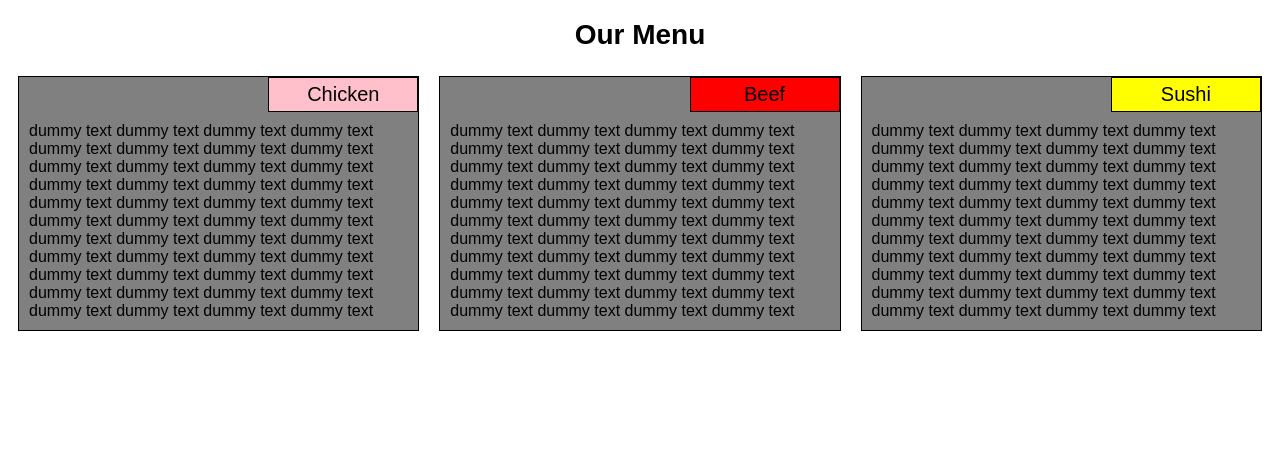
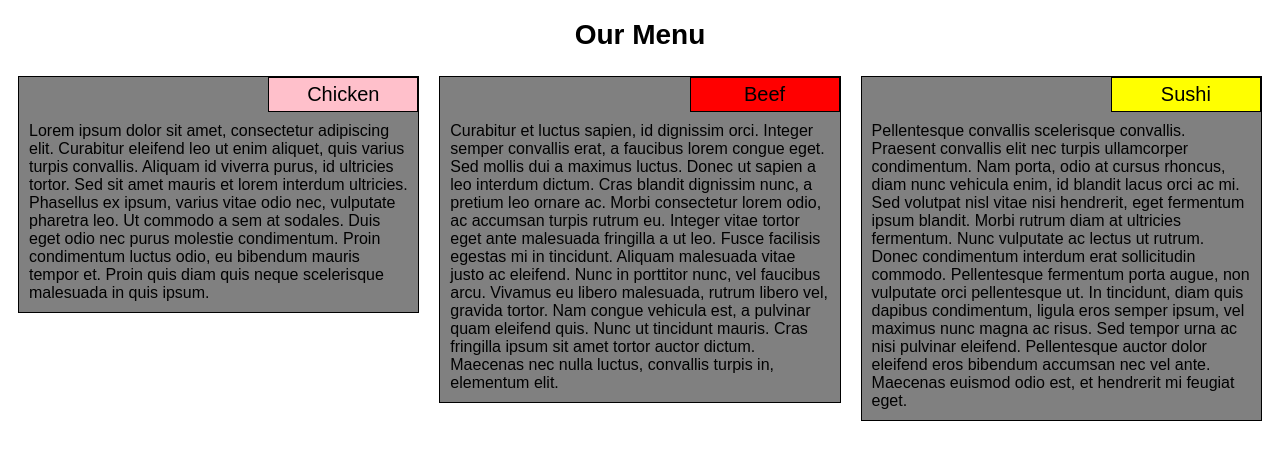
Before and after one commit to mahmudazam/coursera-test, a plain HTML site: page module_2_solution/index.html in a window 1280 px wide. Drawn offline with Linux system fonts and the light colour scheme.

Commit message:
Module 2 solution: 2nd revision

```diff
--- a/module_2_solution/css/mod_2_soln_styles.css
+++ b/module_2_solution/css/mod_2_soln_styles.css
@@ -3,6 +3,7 @@
 	box-sizing: border-box;
 	font-family: arial;
 	text-align: left;
+	word-wrap: break-word;
 }
 
 h1 {
--- a/module_2_solution/index.html
+++ b/module_2_solution/index.html
@@ -11,19 +11,19 @@
 	<div class="gridCell" id="gridCell1">
 		<section>
 			<span class="title" id="title1">Chicken</span>
-			<p class="bodyText" id="bt1"> dummy text dummy text dummy text dummy text dummy text dummy text dummy text dummy text dummy text dummy text dummy text dummy text dummy text dummy text dummy text dummy text dummy text dummy text dummy text dummy text dummy text dummy text dummy text dummy text dummy text dummy text dummy text dummy text dummy text dummy text dummy text dummy text dummy text dummy text dummy text dummy text dummy text dummy text dummy text dummy text dummy text dummy text dummy text dummy text</p>
+			<p class="bodyText" id="bt1"> Lorem ipsum dolor sit amet, consectetur adipiscing elit. Curabitur eleifend leo ut enim aliquet, quis varius turpis convallis. Aliquam id viverra purus, id ultricies tortor. Sed sit amet mauris et lorem interdum ultricies. Phasellus ex ipsum, varius vitae odio nec, vulputate pharetra leo. Ut commodo a sem at sodales. Duis eget odio nec purus molestie condimentum. Proin condimentum luctus odio, eu bibendum mauris tempor et. Proin quis diam quis neque scelerisque malesuada in quis ipsum.</p>
 		</section>
 	</div>
 	<div class="gridCell" id="gridCell2">
 		<section>
 			<span class="title" id="title2">Beef</span>
-			<p class="bodyText" id="bt2">dummy text dummy text dummy text dummy text dummy text dummy text dummy text dummy text dummy text dummy text dummy text dummy text dummy text dummy text dummy text dummy text dummy text dummy text dummy text dummy text dummy text dummy text dummy text dummy text dummy text dummy text dummy text dummy text dummy text dummy text dummy text dummy text dummy text dummy text dummy text dummy text dummy text dummy text dummy text dummy text dummy text dummy text dummy text dummy text</p>
+			<p class="bodyText" id="bt2">Curabitur et luctus sapien, id dignissim orci. Integer semper convallis erat, a faucibus lorem congue eget. Sed mollis dui a maximus luctus. Donec ut sapien a leo interdum dictum. Cras blandit dignissim nunc, a pretium leo ornare ac. Morbi consectetur lorem odio, ac accumsan turpis rutrum eu. Integer vitae tortor eget ante malesuada fringilla a ut leo. Fusce facilisis egestas mi in tincidunt. Aliquam malesuada vitae justo ac eleifend. Nunc in porttitor nunc, vel faucibus arcu. Vivamus eu libero malesuada, rutrum libero vel, gravida tortor. Nam congue vehicula est, a pulvinar quam eleifend quis. Nunc ut tincidunt mauris. Cras fringilla ipsum sit amet tortor auctor dictum. Maecenas nec nulla luctus, convallis turpis in, elementum elit.</p>
 		</section>
 	</div>
 	<div class="gridCell" id="gridCell3">
 		<section>
 			<span class="title" id="title3">Sushi</span>
-			<p class="bodyText" id="bt3">dummy text dummy text dummy text dummy text dummy text dummy text dummy text dummy text dummy text dummy text dummy text dummy text dummy text dummy text dummy text dummy text dummy text dummy text dummy text dummy text dummy text dummy text dummy text dummy text dummy text dummy text dummy text dummy text dummy text dummy text dummy text dummy text dummy text dummy text dummy text dummy text dummy text dummy text dummy text dummy text dummy text dummy text dummy text dummy text</p>
+			<p class="bodyText" id="bt3">Pellentesque convallis scelerisque convallis. Praesent convallis elit nec turpis ullamcorper condimentum. Nam porta, odio at cursus rhoncus, diam nunc vehicula enim, id blandit lacus orci ac mi. Sed volutpat nisl vitae nisi hendrerit, eget fermentum ipsum blandit. Morbi rutrum diam at ultricies fermentum. Nunc vulputate ac lectus ut rutrum. Donec condimentum interdum erat sollicitudin commodo. Pellentesque fermentum porta augue, non vulputate orci pellentesque ut. In tincidunt, diam quis dapibus condimentum, ligula eros semper ipsum, vel maximus nunc magna ac risus. Sed tempor urna ac nisi pulvinar eleifend. Pellentesque auctor dolor eleifend eros bibendum accumsan nec vel ante. Maecenas euismod odio est, et hendrerit mi feugiat eget.</p>
 		</section>
 	</div>
 </body>
```
